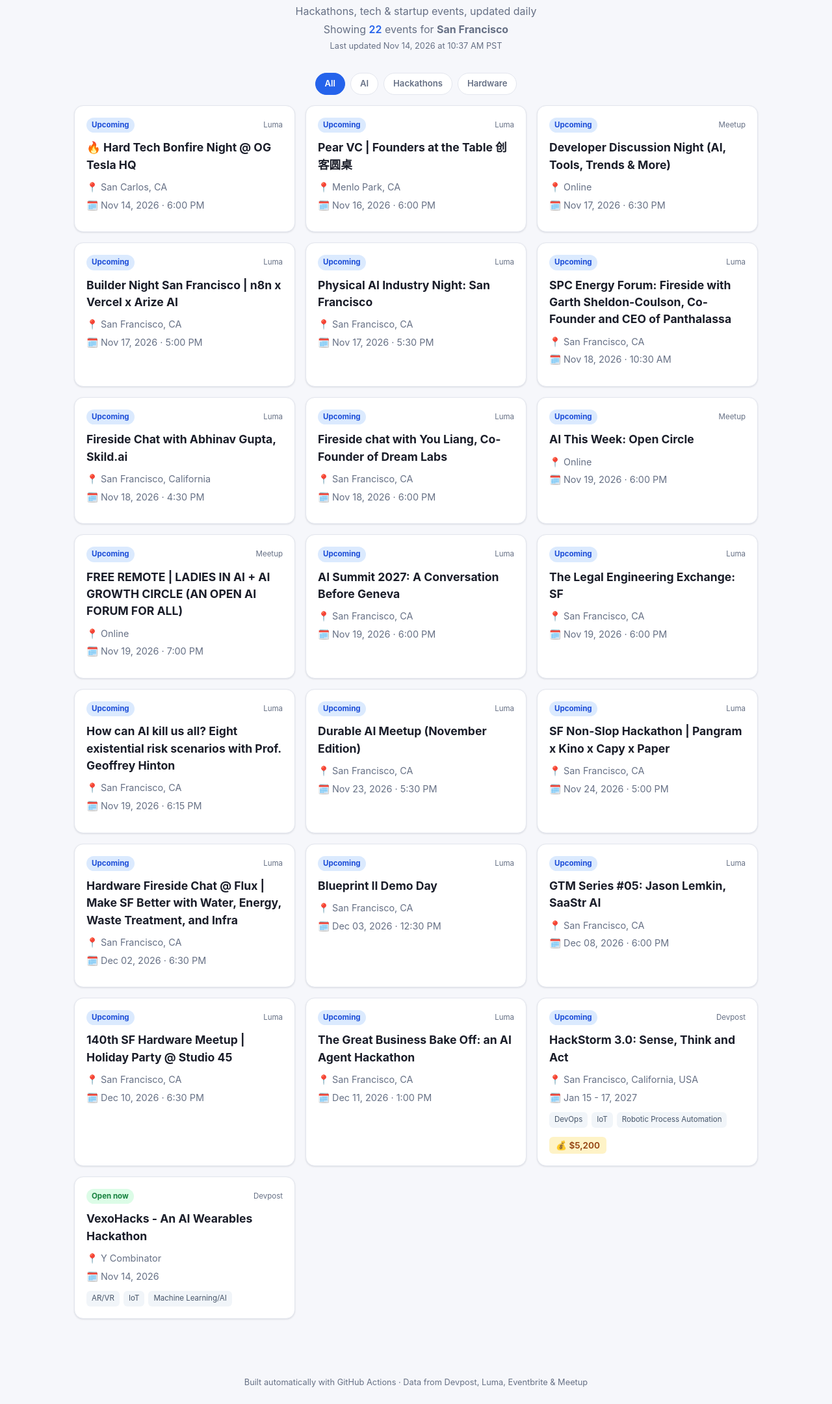
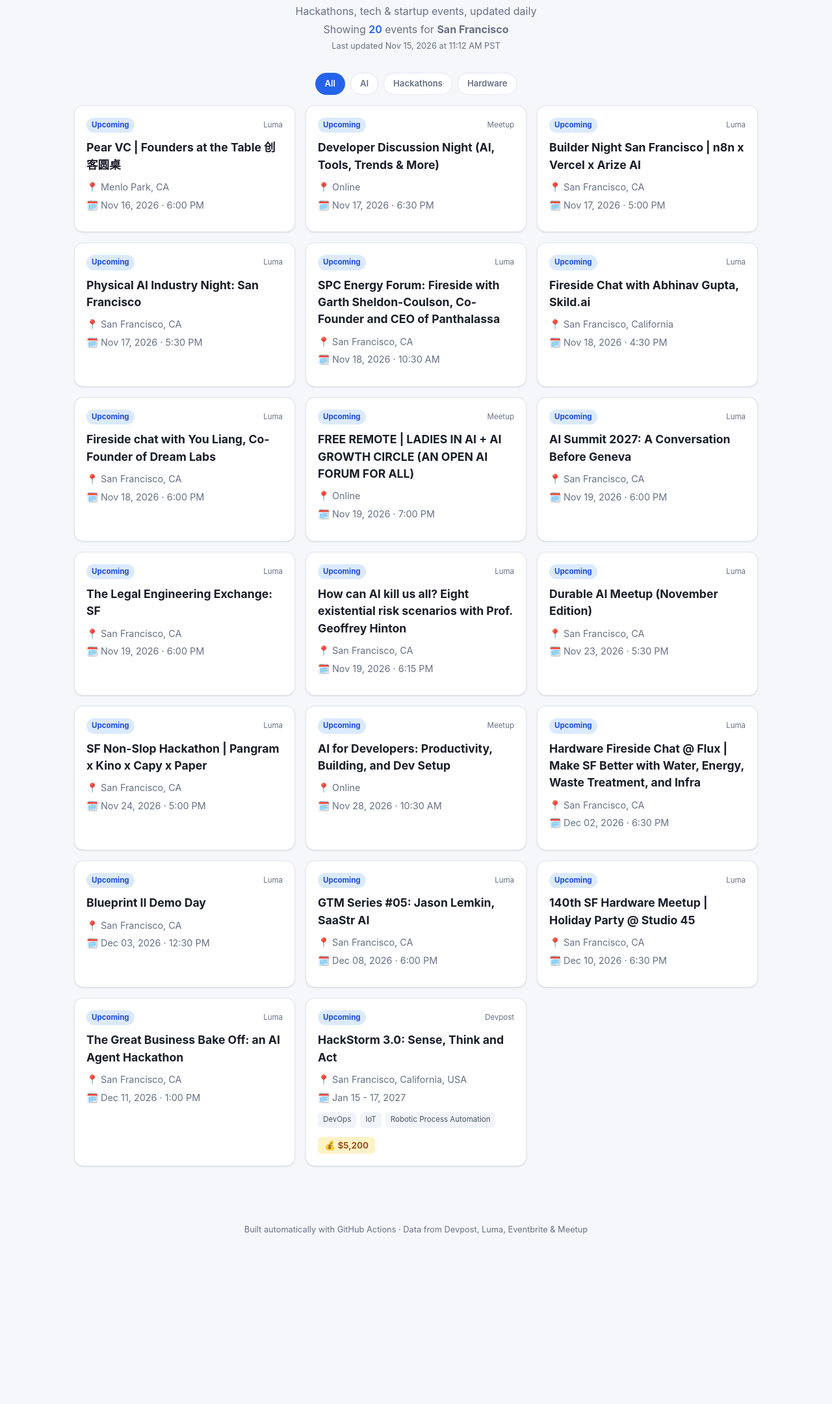
Before and after one commit to VamikaSinghal/tech-events-tracker, a plain HTML site: page index.html in a window 1280 px wide. Shown: the part 132-2292 px from the top of the page at 65% size. After the commit the page ends 2057 px from the top, so only its background shows below. Drawn offline with Linux system fonts and the light colour scheme.

Commit message:
Update events (2026-11-15)

```diff
--- a/index.html
+++ b/index.html
@@ -88,8 +88,8 @@
   <header>
     <h1>Tech Events near me</h1>
     <p>Hackathons, tech &amp; startup events, updated daily</p>
-    <p>Showing <span class="count" id="event-count">22</span> events for <strong>San Francisco</strong></p>
-    <p style="font-size:.8rem">Last updated Nov 14, 2026 at 10:37 AM PST</p>
+    <p>Showing <span class="count" id="event-count">20</span> events for <strong>San Francisco</strong></p>
+    <p style="font-size:.8rem">Last updated Nov 15, 2026 at 11:12 AM PST</p>
   </header>
   <div class="filters">
     <button class="filter-btn active" data-filter="all">All</button>
@@ -97,17 +97,6 @@
   </div>
   <main>
 
-        <a class="card" data-categories="" href="https://lu.ma/ak5cch9g" target="_blank" rel="noopener">
-          <div class="card-top">
-            <span class="state upcoming">Upcoming</span>
-            <span class="src">Luma</span>
-          </div>
-          <h2>🔥 Hard Tech Bonfire Night @ OG Tesla HQ</h2>
-          <p class="meta">📍 San Carlos, CA</p>
-          <p class="meta">🗓️ Nov 14, 2026 · 6:00 PM</p>
-          <div class="tags"></div>
-
-        </a>
         <a class="card" data-categories="" href="https://lu.ma/x56q8yaz" target="_blank" rel="noopener">
           <div class="card-top">
             <span class="state upcoming">Upcoming</span>
@@ -185,17 +174,6 @@
           <div class="tags"></div>
 
         </a>
-        <a class="card" data-categories="ai" href="https://www.meetup.com/newjerseyaigroup/events/317371680/" target="_blank" rel="noopener">
-          <div class="card-top">
-            <span class="state upcoming">Upcoming</span>
-            <span class="src">Meetup</span>
-          </div>
-          <h2>AI This Week: Open Circle</h2>
-          <p class="meta">📍 Online</p>
-          <p class="meta">🗓️ Nov 19, 2026 · 6:00 PM</p>
-          <div class="tags"></div>
-
-        </a>
         <a class="card" data-categories="ai" href="https://www.meetup.com/ai-growth-circle/events/315939839/" target="_blank" rel="noopener">
           <div class="card-top">
             <span class="state upcoming">Upcoming</span>
@@ -259,6 +237,17 @@
           <h2>SF Non-Slop Hackathon | Pangram x Kino x Capy x Paper</h2>
           <p class="meta">📍 San Francisco, CA</p>
           <p class="meta">🗓️ Nov 24, 2026 · 5:00 PM</p>
+          <div class="tags"></div>
+
+        </a>
+        <a class="card" data-categories="ai" href="https://www.meetup.com/the-ubuntu-techhive-north-america/events/316847250/" target="_blank" rel="noopener">
+          <div class="card-top">
+            <span class="state upcoming">Upcoming</span>
+            <span class="src">Meetup</span>
+          </div>
+          <h2>AI for Developers: Productivity, Building, and Dev Setup</h2>
+          <p class="meta">📍 Online</p>
+          <p class="meta">🗓️ Nov 28, 2026 · 10:30 AM</p>
           <div class="tags"></div>
 
         </a>
@@ -328,17 +317,6 @@
           <div class="tags"><span class="tag">DevOps</span><span class="tag">IoT</span><span class="tag">Robotic Process Automation</span></div>
           <span class="prize">💰 $5,200</span>
         </a>
-        <a class="card" data-categories="ai hackathons" href="https://vexohacks.devpost.com/" target="_blank" rel="noopener">
-          <div class="card-top">
-            <span class="state open">Open now</span>
-            <span class="src">Devpost</span>
-          </div>
-          <h2>VexoHacks - An AI Wearables Hackathon</h2>
-          <p class="meta">📍 Y Combinator</p>
-          <p class="meta">🗓️ Nov 14, 2026</p>
-          <div class="tags"><span class="tag">AR/VR</span><span class="tag">IoT</span><span class="tag">Machine Learning/AI</span></div>
-
-        </a>
   </main>
   <footer>
     Built automatically with GitHub Actions · Data from Devpost, Luma, Eventbrite &amp; Meetup
```
Also changed, not shown: events.json (+13 -43 lines).
